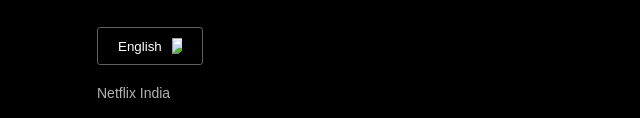
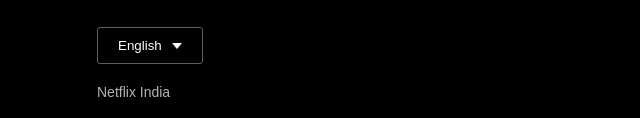
Before and after one commit to Gopal1252/Netflix-Clone, a plain HTML site: page index.html in a window 1280 px wide. Shown: the part 4059-4177 px from the top of the page, 95-735 px from the left. Drawn offline with Linux system fonts and the light colour scheme; the site is published under a folder, as on GitHub Pages, so addresses that start at the root find nothing.

Commit message:
Update index.html

```diff
--- a/index.html
+++ b/index.html
@@ -158,7 +158,7 @@
                 <a href="https://www.netflix.com/in/">Contact Us</a>
             </div>
         </div>
-        <button class="language-btn">English <img src="/images/down-icon.png"></button>
+        <button class="language-btn">English <img src="images/down-icon.png"></button>
         <p class="copyright-txt">Netflix India</p>
     </div>
 </body>
```
